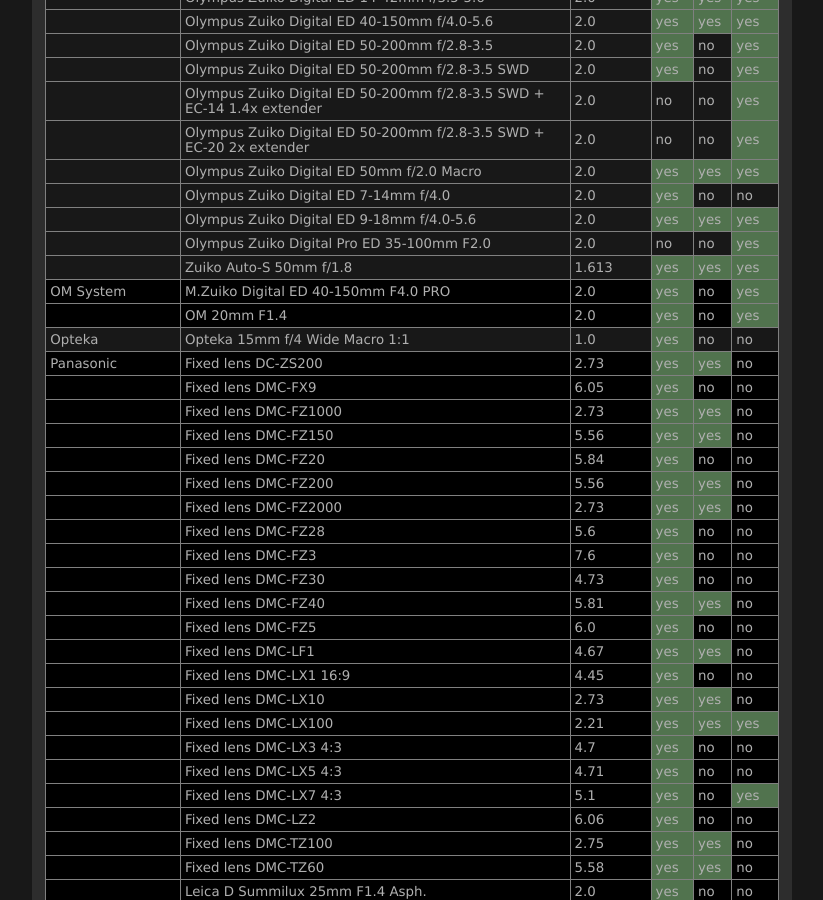
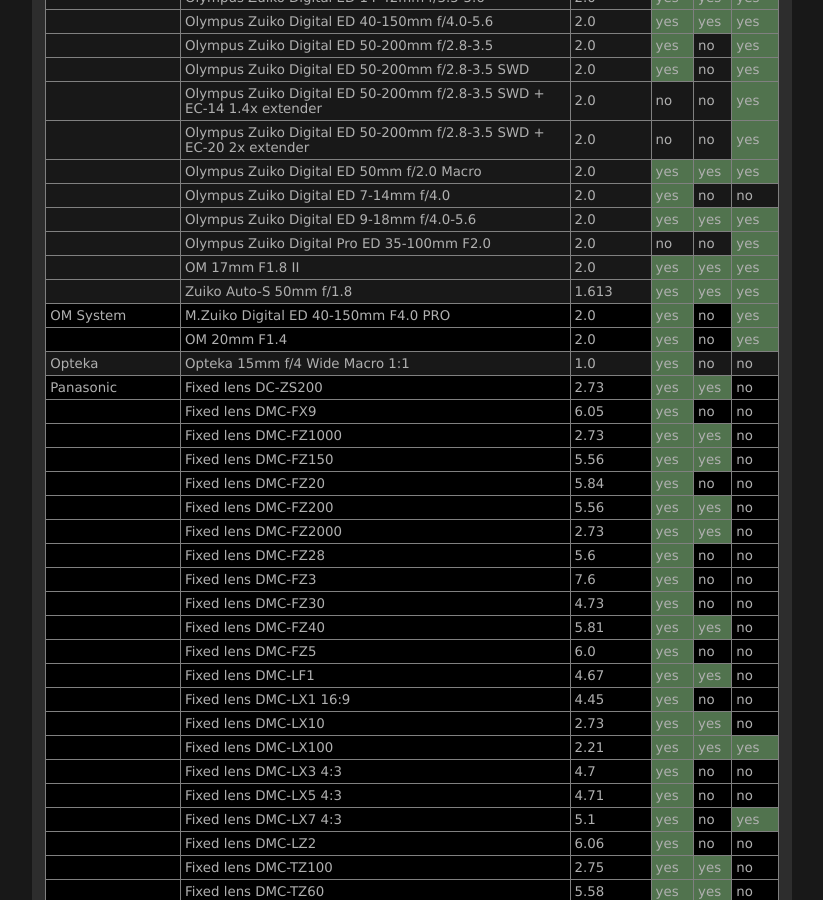
Before and after one commit to lensfun/lensfun.github.io, a Jekyll site: the page built from _posts/lenslist/2999-12-31-Lenslist-master.md, in a window 1280 px wide and 900 px high, scrolled down 19131 px. Shown: the whole window, without its empty margins (284-1107 px from the left). Built offline with Jekyll 4.4.1, drawn with Linux system fonts in a browser that asks for light colours.

Commit message:
Update master lens list from GitHub Actions

```diff
--- a/_posts/lenslist/2999-12-31-Lenslist-master.md
+++ b/_posts/lenslist/2999-12-31-Lenslist-master.md
@@ -791,6 +791,7 @@ This list was generated on 2025-07-15 from current Lensfun sources. Your Lensfun
 <tr class="lenslist-bg2"><td></td><td>Olympus Zuiko Digital ED 7-14mm f/4.0</td><td>2.0</td><td class="lenslist-highlight lenslist-check">yes</td><td class="lenslist-check">no</td><td class="lenslist-check">no</td></tr>
 <tr class="lenslist-bg2"><td></td><td>Olympus Zuiko Digital ED 9-18mm f/4.0-5.6</td><td>2.0</td><td class="lenslist-highlight lenslist-check">yes</td><td class="lenslist-highlight lenslist-check">yes</td><td class="lenslist-highlight lenslist-check">yes</td></tr>
 <tr class="lenslist-bg2"><td></td><td>Olympus Zuiko Digital Pro ED 35-100mm F2.0</td><td>2.0</td><td class="lenslist-check">no</td><td class="lenslist-check">no</td><td class="lenslist-highlight lenslist-check">yes</td></tr>
+<tr class="lenslist-bg2"><td></td><td>OM 17mm F1.8 II</td><td>2.0</td><td class="lenslist-highlight lenslist-check">yes</td><td class="lenslist-highlight lenslist-check">yes</td><td class="lenslist-highlight lenslist-check">yes</td></tr>
 <tr class="lenslist-bg2"><td></td><td>Zuiko Auto-S 50mm f/1.8</td><td>1.613</td><td class="lenslist-highlight lenslist-check">yes</td><td class="lenslist-highlight lenslist-check">yes</td><td class="lenslist-highlight lenslist-check">yes</td></tr>
 <tr class="lenslist-bg1"><td>OM System</td><td>M.Zuiko Digital ED 40-150mm F4.0 PRO</td><td>2.0</td><td class="lenslist-highlight lenslist-check">yes</td><td class="lenslist-check">no</td><td class="lenslist-highlight lenslist-check">yes</td></tr>
 <tr class="lenslist-bg1"><td></td><td>OM 20mm F1.4</td><td>2.0</td><td class="lenslist-highlight lenslist-check">yes</td><td class="lenslist-check">no</td><td class="lenslist-highlight lenslist-check">yes</td></tr>
```
